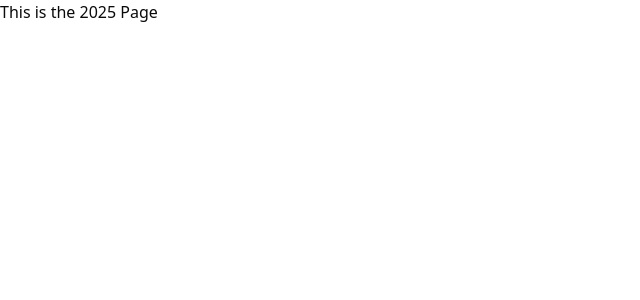
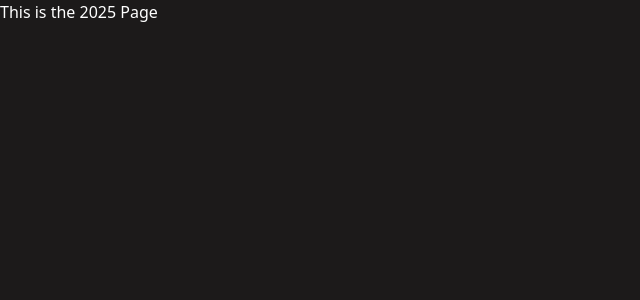
Before and after one commit to Daydream-Robotics/Daydream-Website, a Next.js app: page /2025 in a window 1280 px wide. Shown: the top 300 px of the page, without its empty margins (0-640 px from the left). Built offline with nearby package versions, Linux system fonts and the light colour scheme.

Commit message:
Added base color scheme

```diff
--- a/src/app/globals.css
+++ b/src/app/globals.css
@@ -45,37 +45,37 @@
 
 :root {
   --radius: 0.625rem;
-  --background: oklch(1 0 0);
-  --foreground: oklch(0.145 0 0);
-  --card: oklch(1 0 0);
-  --card-foreground: oklch(0.145 0 0);
-  --popover: oklch(1 0 0);
-  --popover-foreground: oklch(0.145 0 0);
-  --primary: oklch(0.205 0 0);
-  --primary-foreground: oklch(0.985 0 0);
-  --secondary: oklch(0.97 0 0);
-  --secondary-foreground: oklch(0.205 0 0);
-  --muted: oklch(0.97 0 0);
-  --muted-foreground: oklch(0.556 0 0);
-  --accent: oklch(0.97 0 0);
+  --background: oklch(22.005% 0.00312 16.954);
+  --foreground: oklch(100% 0.00011 271.152);
+  --card: oklch(27.458% 0.00393 308.03);
+  --card-foreground: oklch(95.668% 0.00212 14.37);
+  --popover: oklch(23.84% 0.00461 17.159);
+  --popover-foreground: oklch(88.687% 0.00216 14.632);
+  --primary: oklch(28.199% 0.00145 16.029);
+  --primary-foreground: oklch(90.521% 0.00215 14.564);
+  --secondary: oklch(0.5297 0.2887 291.95);
+  --secondary-foreground: oklch(23.84% 0.00461 17.159);
+  --muted: oklch(38.288% 0.00004 271.152);
+  --muted-foreground: oklch(85.142% 0.0001 271.152);
+  --accent: oklch(0.7383 0.1815 53.78);
   --accent-foreground: oklch(0.205 0 0);
-  --destructive: oklch(0.577 0.245 27.325);
-  --border: oklch(0.922 0 0);
-  --input: oklch(0.922 0 0);
+  --destructive: oklch(45.774% 0.18717 28.092);
+  --border: oklch(30.519% 0.00003 271.152);
+  --input: oklch(80.466% 0.00009 271.152);
   --ring: oklch(0.708 0 0);
   --chart-1: oklch(0.646 0.222 41.116);
-  --chart-2: oklch(0.6 0.118 184.704);
+  --chart-2: oklch(0.8849 0.149 199.59);
   --chart-3: oklch(0.398 0.07 227.392);
-  --chart-4: oklch(0.828 0.189 84.429);
+  --chart-4: oklch(0.9353 0.196 104.58);
   --chart-5: oklch(0.769 0.188 70.08);
-  --sidebar: oklch(0.985 0 0);
-  --sidebar-foreground: oklch(0.145 0 0);
+  --sidebar: oklch(88.94% 0.00988 16.78);
+  --sidebar-foreground: oklch(20.134% 0.00159 16.495);
   --sidebar-primary: oklch(0.205 0 0);
   --sidebar-primary-foreground: oklch(0.985 0 0);
-  --sidebar-accent: oklch(0.97 0 0);
+  --sidebar-accent: oklch(0.8849 0.149 199.59);
   --sidebar-accent-foreground: oklch(0.205 0 0);
   --sidebar-border: oklch(0.922 0 0);
-  --sidebar-ring: oklch(0.708 0 0);
+  --sidebar-ring: oklch(0.9353 0.196 104.58);
 }
 
 .dark {
```
